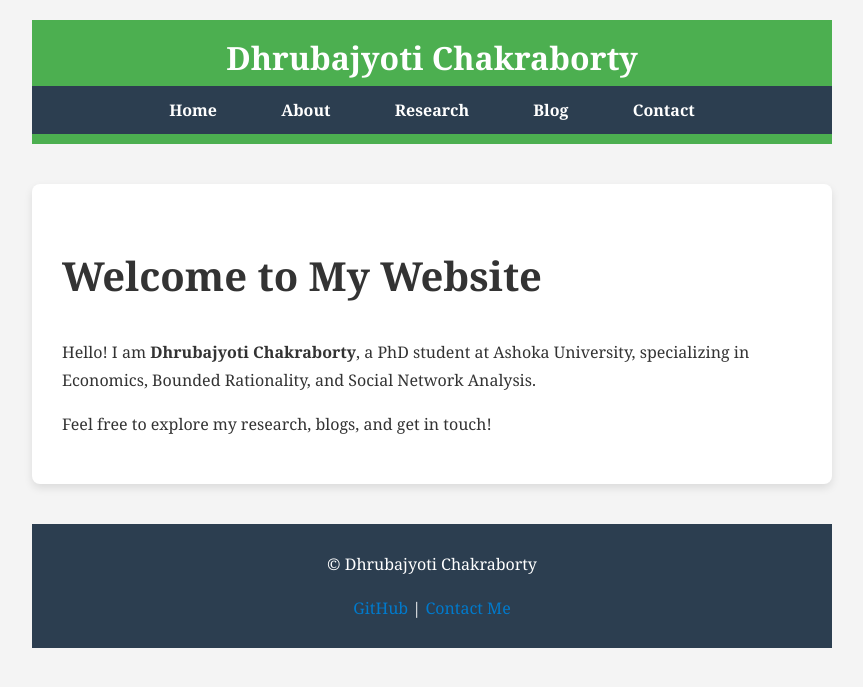
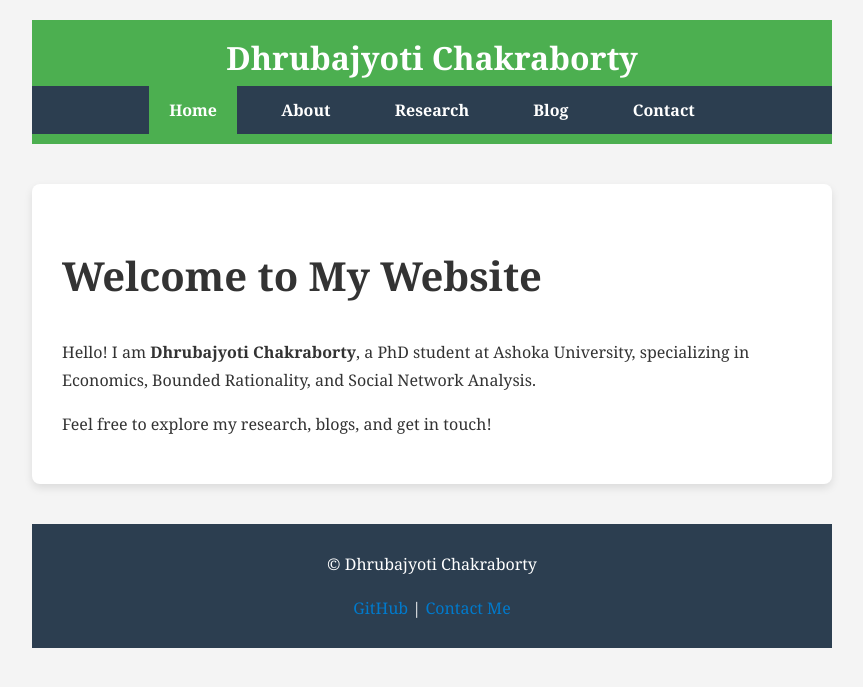
Before and after one commit to dhruba-c/dhruba-c.github.io, a Jekyll site: the page built from index.md, in a window 1280 px wide. Shown: the top 687 px of the page, without its empty margins (208-1071 px from the left). Built offline with Jekyll 4.4.1, drawn with Linux system fonts in a browser that asks for light colours.

Commit message:
Update default.html

```diff
--- a/_layouts/default.html
+++ b/_layouts/default.html
@@ -11,14 +11,14 @@
       <link rel="stylesheet" href="https://cdnjs.cloudflare.com/ajax/libs/font-awesome/6.0.0-beta3/css/all.min.css">
       <h1>{{ site.title }}</h1>
       <nav>
-        <ul>
-          <li><a href="{{ "/" | relative_url }}">Home</a></li>
-          <li><a href="{{ "/about" | relative_url }}">About</a></li>
-          <li><a href="{{ "/research" | relative_url }}">Research</a></li>
-          <li><a href="{{ "/blog" | relative_url }}">Blog</a></li>
-          <li><a href="{{ "/contact" | relative_url }}">Contact</a></li>
-        </ul>
-      </nav>
+    		<ul>
+        <li><a href="{{ "/" | relative_url }}" class="{% if page.url == "/" %}active{% endif %}">Home</a></li>
+        <li><a href="{{ "/about/" | relative_url }}" class="{% if page.url contains "about" %}active{% endif %}">About</a></li>
+        <li><a href="{{ "/research/" | relative_url }}" class="{% if page.url contains "research" %}active{% endif %}">Research</a></li>
+        <li><a href="{{ "/blog/" | relative_url }}" class="{% if page.url contains "blog" %}active{% endif %}">Blog</a></li>
+        <li><a href="{{ "/contact/" | relative_url }}" class="{% if page.url contains "contact" %}active{% endif %}">Contact</a></li>
+    </ul>
+		</nav>
     </header>
 
 
```
